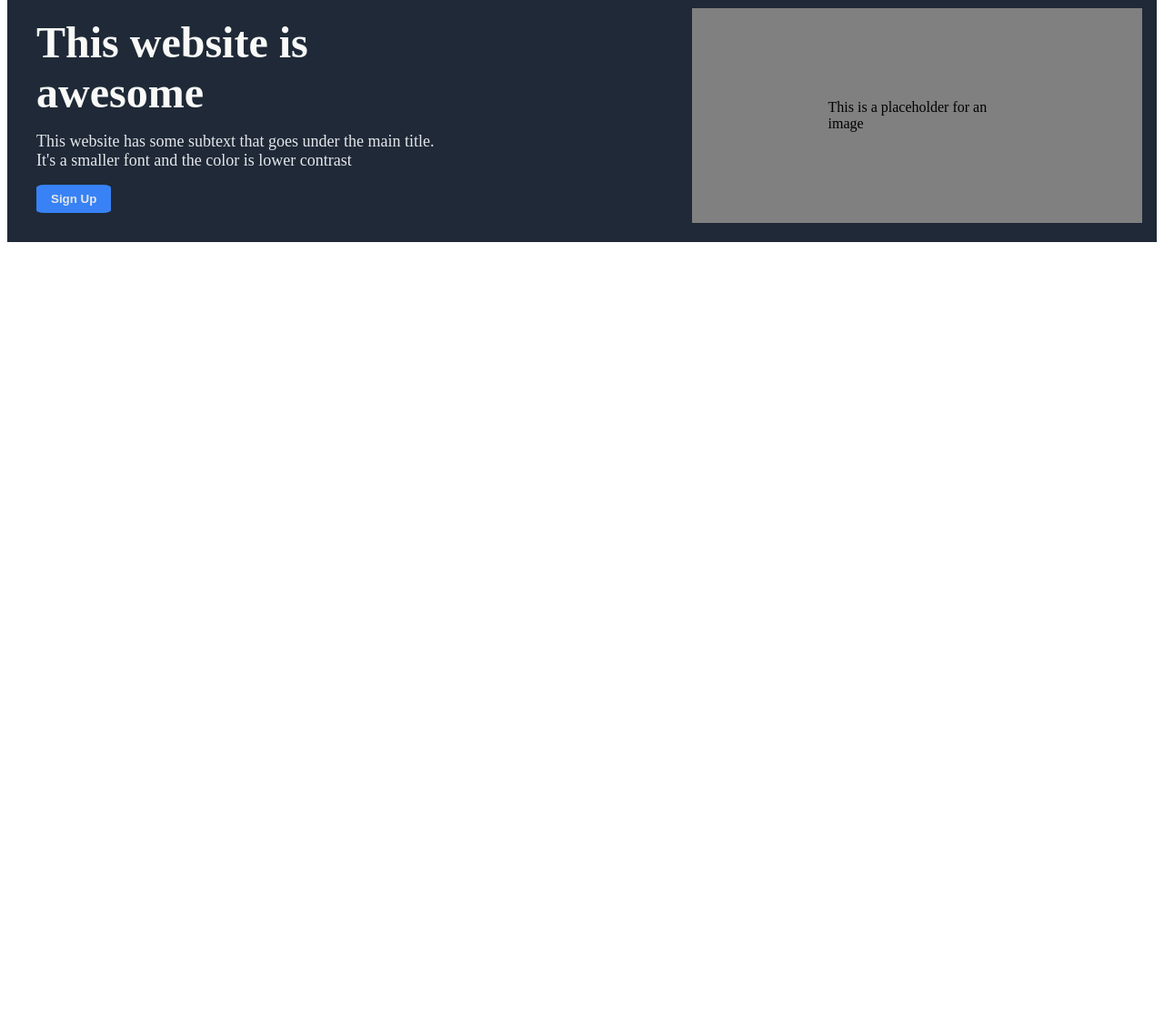
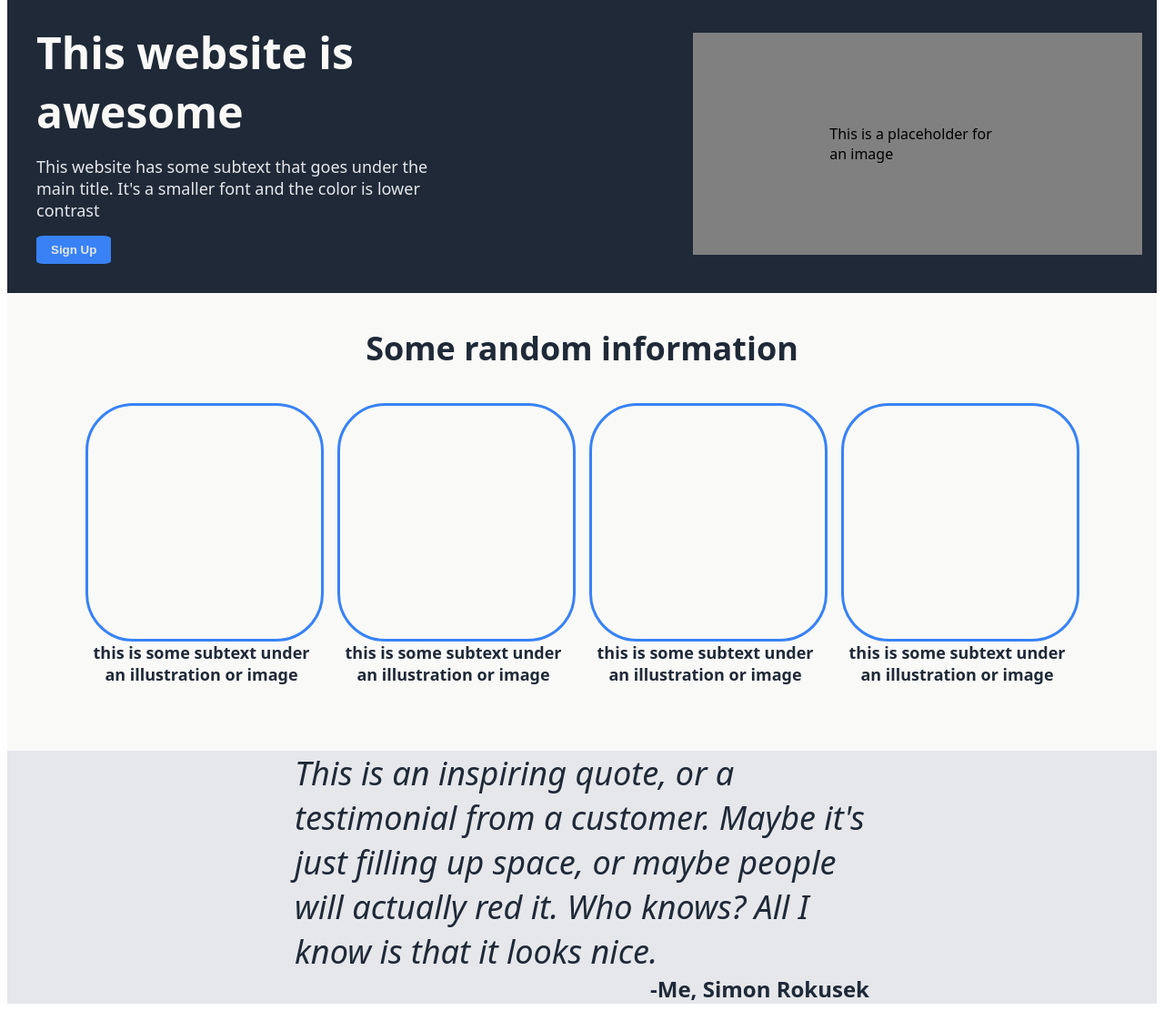
Before and after one commit to Srokusek/landing-page, a plain HTML site: page index.html in a window 1280 px wide. Shown: the part 80-1191 px from the top of the page at 91% size. Before the commit the page ends 800 px from the top, so only its background shows below. Drawn offline with Linux system fonts and the light colour scheme.

Commit message:
added cards and quote sections

```diff
--- a/index.html
+++ b/index.html
@@ -23,5 +23,30 @@
         </div>
         <div class="image">This is a placeholder for an image</div>
     </div>
+    <div class="info">
+        <div>Some random information</div>
+        <div class="cards">
+            <div class="card">
+                <div class="img"></div>
+                <div class="description">this is some subtext under an illustration or image</div>
+            </div>
+            <div class="card">
+                <div class="img"></div>
+                <div class="description">this is some subtext under an illustration or image</div>
+            </div>
+            <div class="card">
+                <div class="img"></div>
+                <div class="description">this is some subtext under an illustration or image</div>
+            </div>
+            <div class="card">
+                <div class="img"></div>
+                <div class="description">this is some subtext under an illustration or image</div>
+            </div>
+        </div>
+    </div>
+    <div class="inspo">
+        <div class="quote">This is an inspiring quote, or a testimonial from a customer. Maybe it's just filling up space, or maybe people will actually red it. Who knows? All I know is that it looks nice.</div>
+        <div class="signature">-Me, Simon Rokusek</div>
+    </div>
 </body>
 </html>
--- a/style.css
+++ b/style.css
@@ -1,6 +1,7 @@
 body {
     display: flex;
     flex-direction: column;
+    font-family: system-ui, -apple-system, BlinkMacSystemFont, 'Segoe UI', Roboto, Oxygen, Ubuntu, Cantarell, 'Open Sans', 'Helvetica Neue', sans-serif;
 }
 
 .header, .subheader {
@@ -62,3 +63,56 @@ button {
     background-color: gray;
     padding: 100px 150px;
 }
+
+.info {
+    background-color: #f9faf8;
+    display: flex;
+    flex-direction: column;
+    justify-content: center;
+    align-items: center;
+    font-size: 36px;
+    font-weight: bolder;
+    color: #1f2937;
+    padding: 36px;
+}
+
+.img {
+    border: 3px solid #3882f6;
+    width: 256px;
+    height: 256px;
+    border-radius: 20%;
+}
+
+.description {
+    font-size: 18px;
+    max-width: 256px;
+    text-align: center;
+}
+
+.cards {
+    display: flex;
+    gap: 15px;
+    padding: 36px;
+}
+
+.inspo {
+    background-color: #e5e7eb;
+    font-size: 36px;
+    font-style: italic;
+    color: #1f2937;
+    display: flex;
+    flex-direction: column;
+    justify-content: center;
+    align-items: center;
+}
+
+.signature {
+    text-align: right;
+    font-size: 24px;
+    font-weight: bold;
+    font-style: normal;
+}
+
+.quote, .signature  {
+    width: 50%;
+}
```
